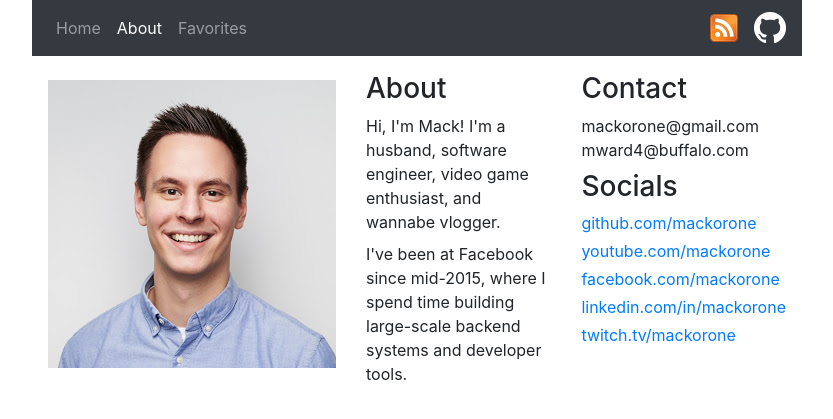
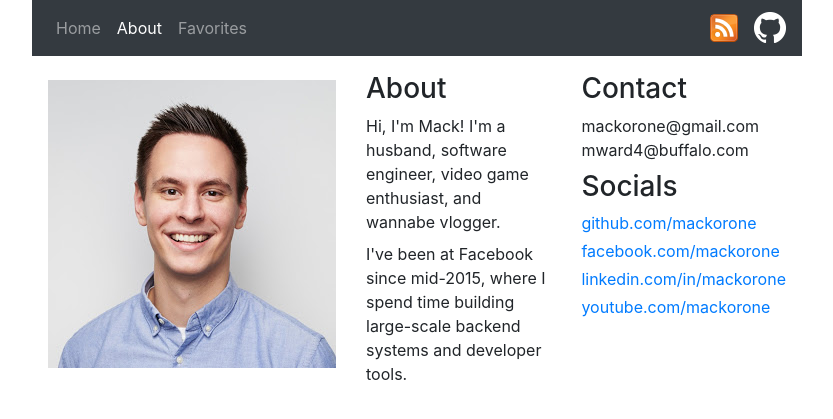
Before and after one commit to mackorone/mackorone.github.io, a Jekyll site: the page built from about.html, in a window 1280 px wide. Shown: the top 419 px of the page, without its empty margins (223-1056 px from the left). Built offline with Jekyll 4.4.1, drawn with Linux system fonts in a browser that asks for light colours; some of the changed lines change nothing that is shown.

Commit message:
Update socials

```diff
--- a/_data/socials.yml
+++ b/_data/socials.yml
@@ -1,6 +1,5 @@
 - url: https://www.github.com/mackorone
-- url: https://www.youtube.com/mackorone
 - url: https://www.facebook.com/mackorone
 - url: https://www.linkedin.com/in/mackorone
   skip-validation: true
-- url: https://www.twitch.tv/mackorone
+- url: https://www.youtube.com/mackorone
```
